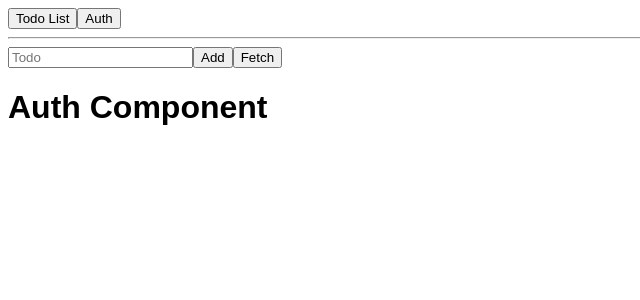
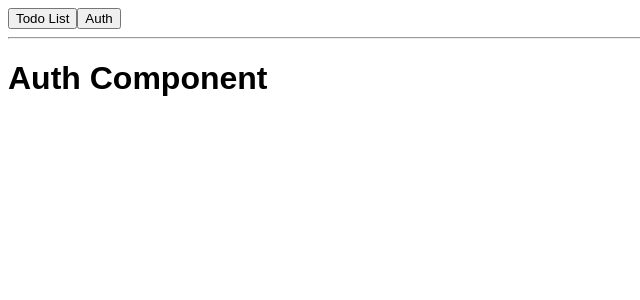
Before and after one commit to footios/26-react-hooks, a React (Create React App) app: page / in a window 1280 px wide. Shown: the top 300 px of the page, without its empty margins (0-640 px from the left). Built offline with nearby package versions, Linux system fonts and the light colour scheme; no server answers.

Commit message:
464. useState in the App component

```diff
--- a/src/App.js
+++ b/src/App.js
@@ -5,25 +5,26 @@ import Header from './components/Header';
 import Auth from './components/Auth';
 
 const app = (props) => {
-	const [ showTodos, setShowTodos ] = useState(true);
-	const [ showAuth, setShowAuth ] = useState(true);
+	const [ page, setPage ] = useState('auth');
 
-	const loadTodosHandler = () => {
-		setShowTodos(!showTodos);
+	const switchPage = (pageName) => {
+		setPage(pageName);
 	};
 
-	const loadAuthHandler = () => {
-		setShowAuth(!showAuth);
-	};
+	/* Alternatives from Q&A instead of .bind:
+	 1. onLoadTodos={() => switchPage('todos')
+	 2. If you define the function like:
+		const switchPage = pageName = () => setPage(pageName)
+		then:
+		onLoadAuth={switchPage('auth')}
+		3. onLoadTodos={setPage.bind(this, 'todos')}
+	 */
 
 	return (
 		<div className="App">
-		<Header onLoadTodos={loadTodosHandler} onLoadAuth={loadAuthHandler} />
-		<hr />
-			{showTodos ? <Todo />
-			 : null}
-			{showAuth ? <Auth /> : null}
-
+			<Header onLoadTodos={switchPage.bind(this, 'todos')} onLoadAuth={switchPage.bind(this, 'auth')} />
+			<hr />
+			{page === 'todos' ? <Todo /> : <Auth />}
 		</div>
 	);
 };
```
